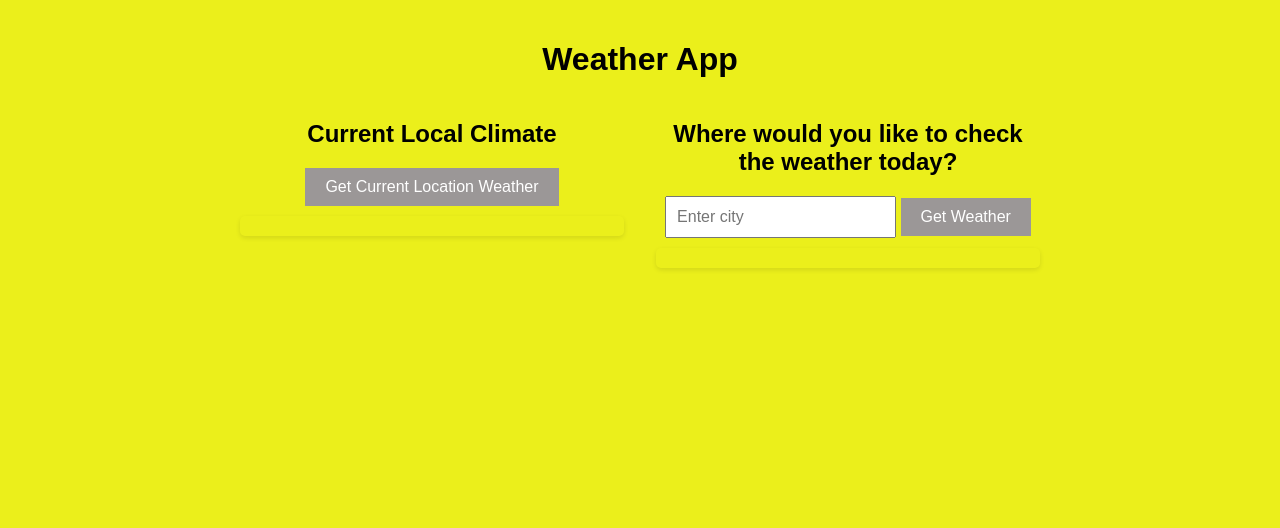
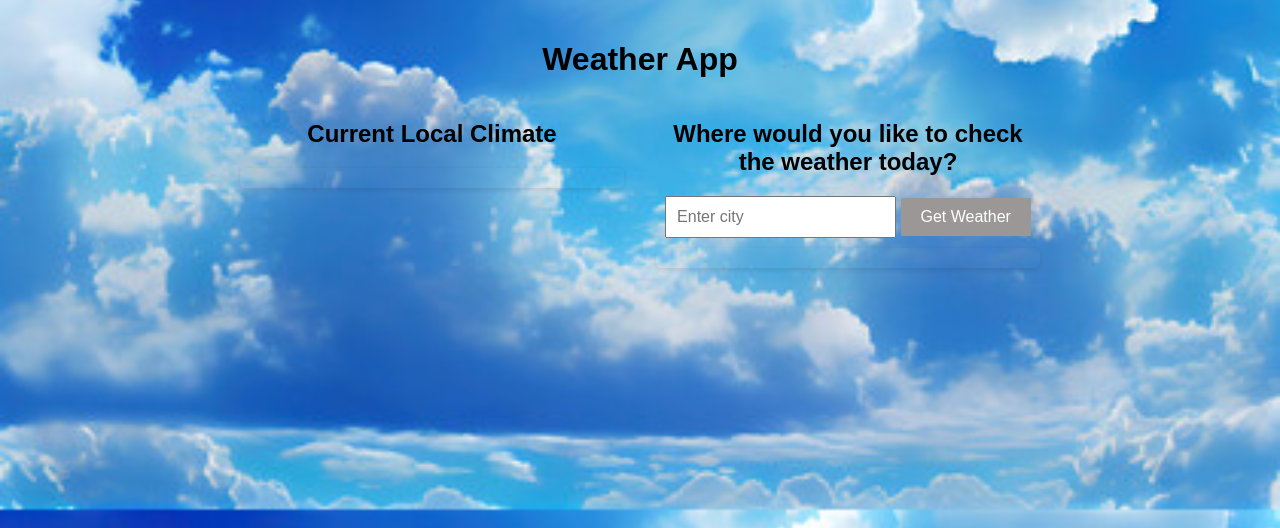
Before and after one commit to hash-smy/weatherapp, a Flask app: page / in a window 1280 px wide. Shown: the top 528 px of the page. Run offline with Flask 3, Linux system fonts and the light colour scheme.

Commit message:
added background image

```diff
--- a/static/styles.css
+++ b/static/styles.css
@@ -1,11 +1,15 @@
 /* static/styles.css */
 
 body {
-    font-family: Arial, sans-serif;
     margin: 0;
     padding: 0;
-    background-color: #ebef1b;
+    font-family: Arial, sans-serif;
+
+    background-image: url('./bluesky.jpeg');
+    background-size: cover;
+    background-position: center;
 }
+
 
 .container {
     width: 80%;
--- a/templates/index.html
+++ b/templates/index.html
@@ -12,7 +12,7 @@
         <div class="weather-sections">
             <div class="weather-section" id="currentLocationSection">
                 <h2>Current Local Climate</h2>
-                <button onclick="getCurrentLocationWeather()">Get Current Location Weather</button>
+                <!-- <button onclick="getCurrentLocationWeather()">Get Current Location Weather</button> -->
                 <div id="currentLocationWeather" class="weather-info"></div>
             </div>
             <div class="weather-section" id="manualLocationSection">
@@ -25,13 +25,21 @@
     </div>
 
     <script>
-        function getCurrentLocationWeather() {
+        // function getCurrentLocationWeather() {
+        //     if (navigator.geolocation) {
+        //         navigator.geolocation.getCurrentPosition(successCallback, errorCallback);
+        //     } else {
+        //         alert('Geolocation is not supported by this browser.');
+        //     }
+        // }
+        window.onload = function() {
             if (navigator.geolocation) {
                 navigator.geolocation.getCurrentPosition(successCallback, errorCallback);
             } else {
-                alert('Geolocation is not supported by this browser.');
+                console.log('Geolocation is not supported by this browser.');
             }
         }
+
 
         function successCallback(position) {
             var latitude = position.coords.latitude;
```
Also changed, not shown: static/bluesky.jpeg (added).
